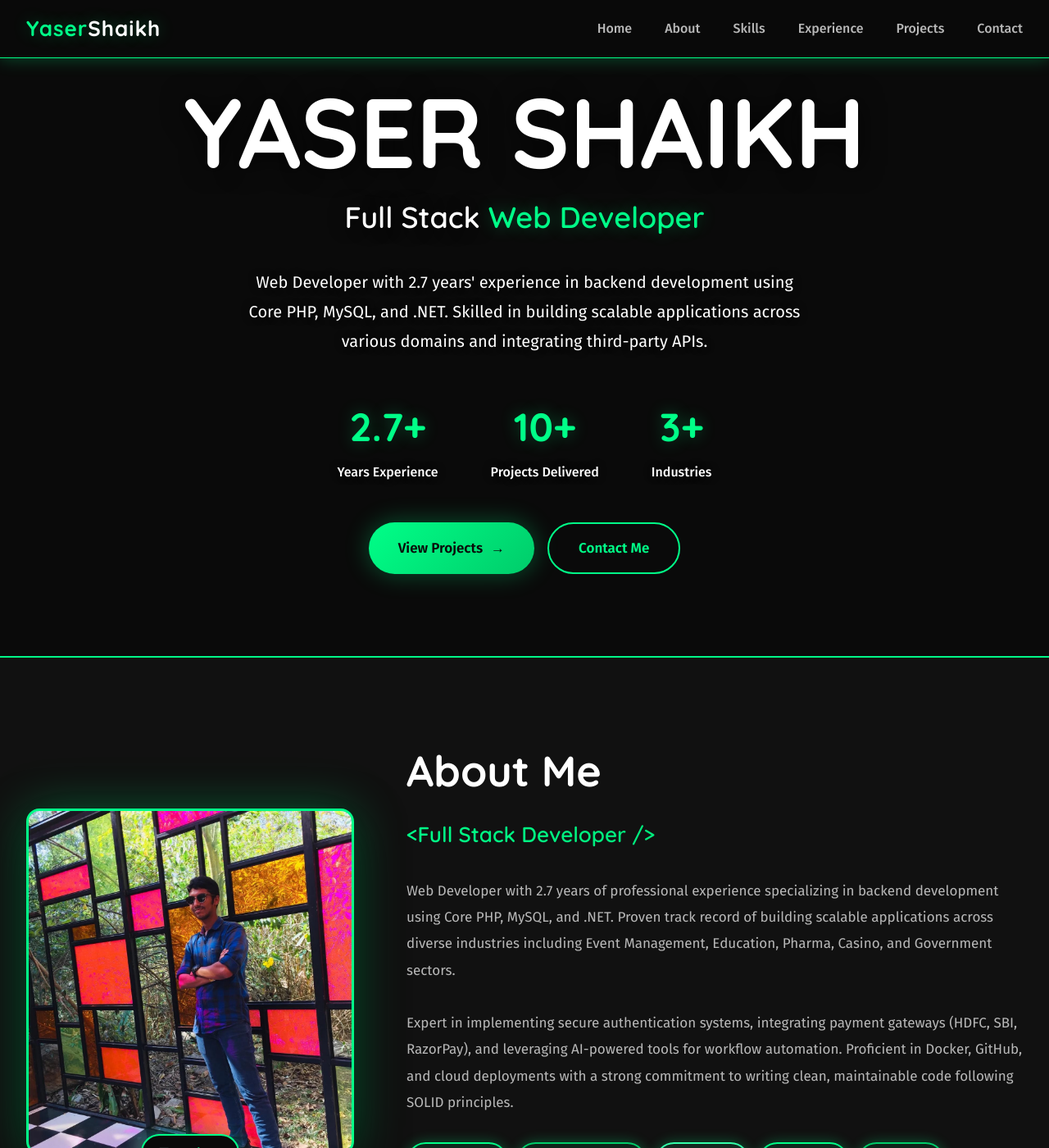
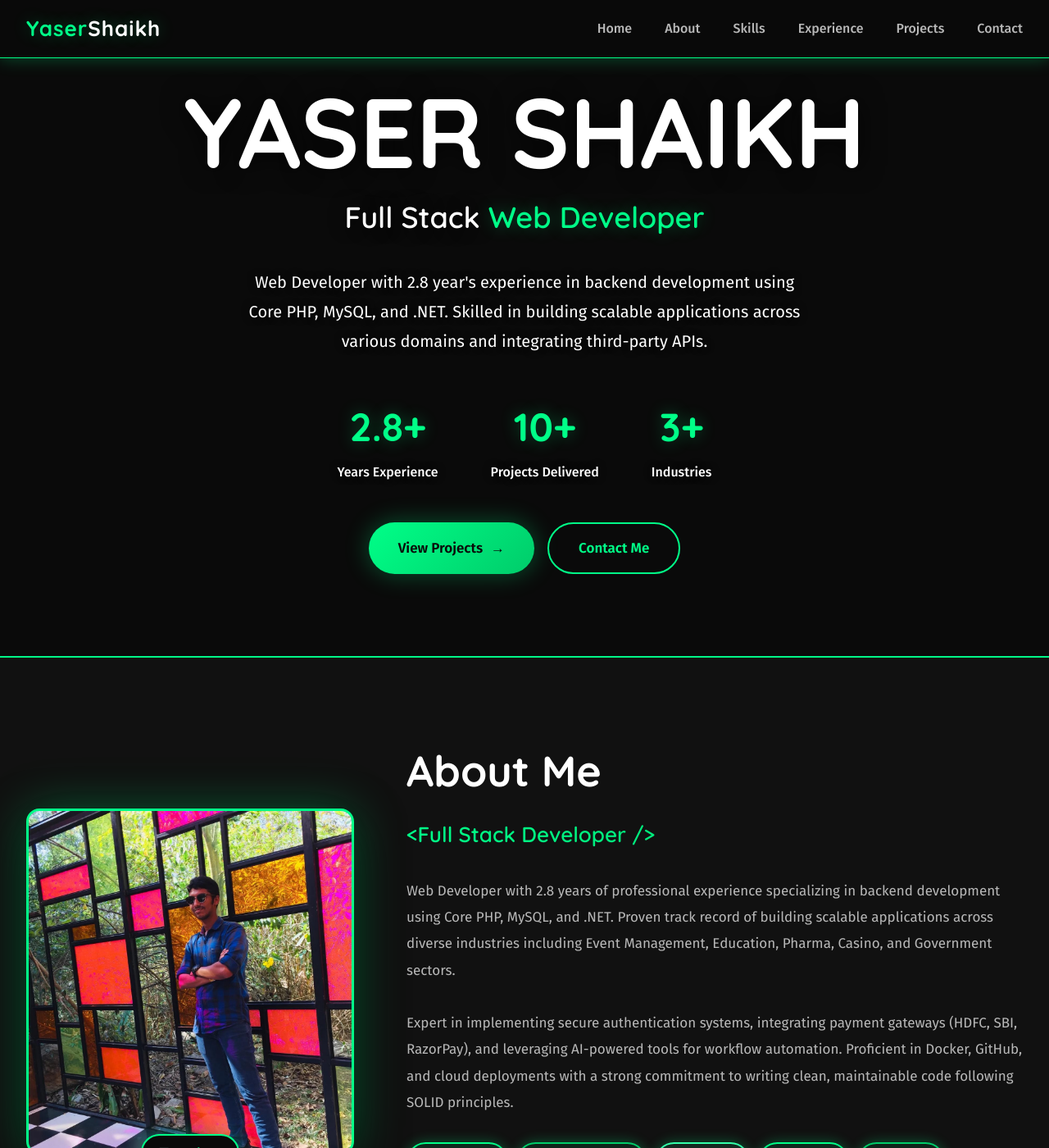
Before and after one commit to yasershaikh327/MyPortFolio, a plain HTML site: page index.html in a window 1280 px wide. Shown: the top 1400 px of the page at 82% size. Drawn offline with Linux system fonts and the light colour scheme.

Commit message:
Upadted Year of exp

```diff
--- a/index.html
+++ b/index.html
@@ -1132,13 +1132,13 @@
             <h1 class="hero-name">YASER SHAIKH</h1>
             <h2 class="hero-title">Full Stack <span class="highlight">Web Developer</span></h2>
             <p class="hero-description">
-                Web Developer with 2.7 years' experience in backend development using Core PHP, MySQL, and .NET.
+                Web Developer with 2.8 year's experience in backend development using Core PHP, MySQL, and .NET.
                 Skilled in building scalable applications across various domains and integrating third-party APIs.
             </p>
 
             <div class="hero-stats">
                 <div class="stat-item">
-                    <div class="stat-number">2.7+</div>
+                    <div class="stat-number">2.8+</div>
                     <div class="stat-label">Years Experience</div>
                 </div>
                 <div class="stat-item">
@@ -1182,7 +1182,7 @@
                 <h2>About Me</h2>
                 <h3>&lt;Full Stack Developer /&gt;</h3>
                 <p>
-                    Web Developer with 2.7 years of professional experience specializing in backend development using
+                    Web Developer with 2.8 years of professional experience specializing in backend development using
                     Core PHP, MySQL, and .NET. Proven track record of building scalable applications across diverse
                     industries including Event Management, Education, Pharma, Casino, and Government sectors.
                 </p>
```
